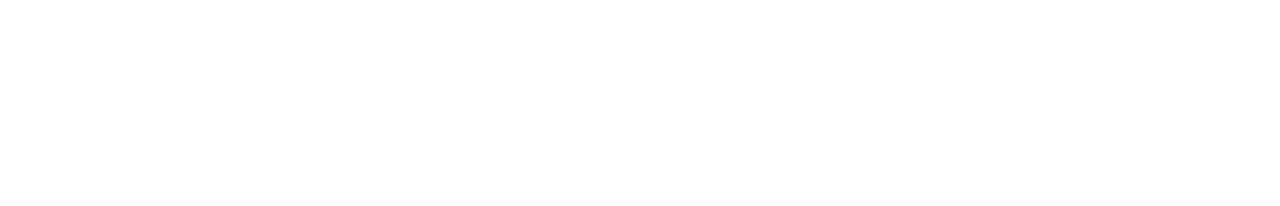
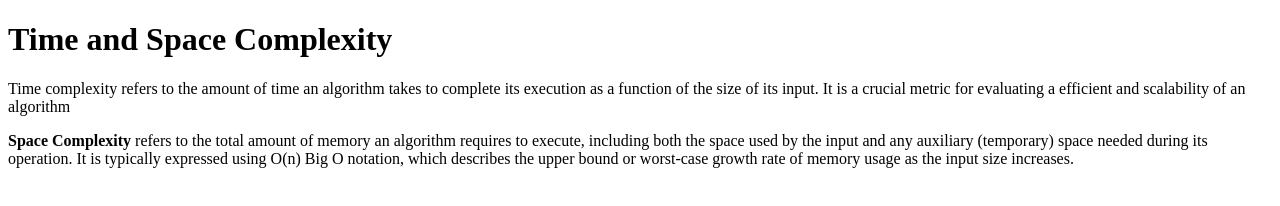
Before and after one commit to acciojob/time-and-space-complexity-VivekJadhav2001, a website: page main.html in a window 1280 px wide. Drawn offline with Linux system fonts and the light colour scheme.

Commit message:
created a submission

```diff
--- a/main.html
+++ b/main.html
@@ -8,6 +8,11 @@
 
 <body>
 	<!-- the entire body must be written by student -->
+	<h1>Time and Space Complexity</h1>
+
+	<p>Time complexity refers to the amount of time an algorithm takes to complete its execution as a function of the size of its input. It is a crucial metric for evaluating a efficient and scalability of an algorithm</p>
+
+	<p><b>Space Complexity</b> refers to the total amount of memory an algorithm requires to execute, including both the space used by the input and any auxiliary (temporary) space needed during its operation. It is typically expressed using O(n) Big O notation, which describes the upper bound or worst-case growth rate of memory usage as the input size increases.</p>
     <script type="text/javascript" src="./script.js">
 </script>
 
```
